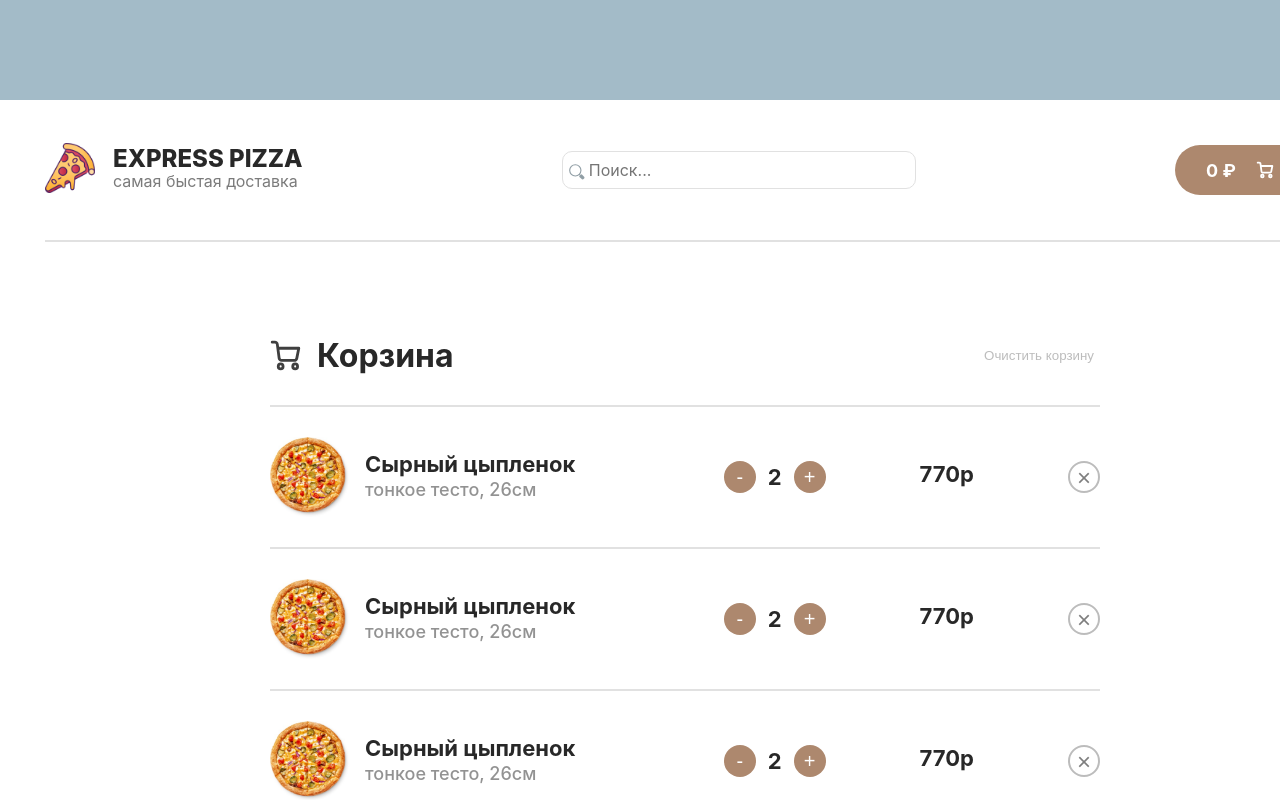
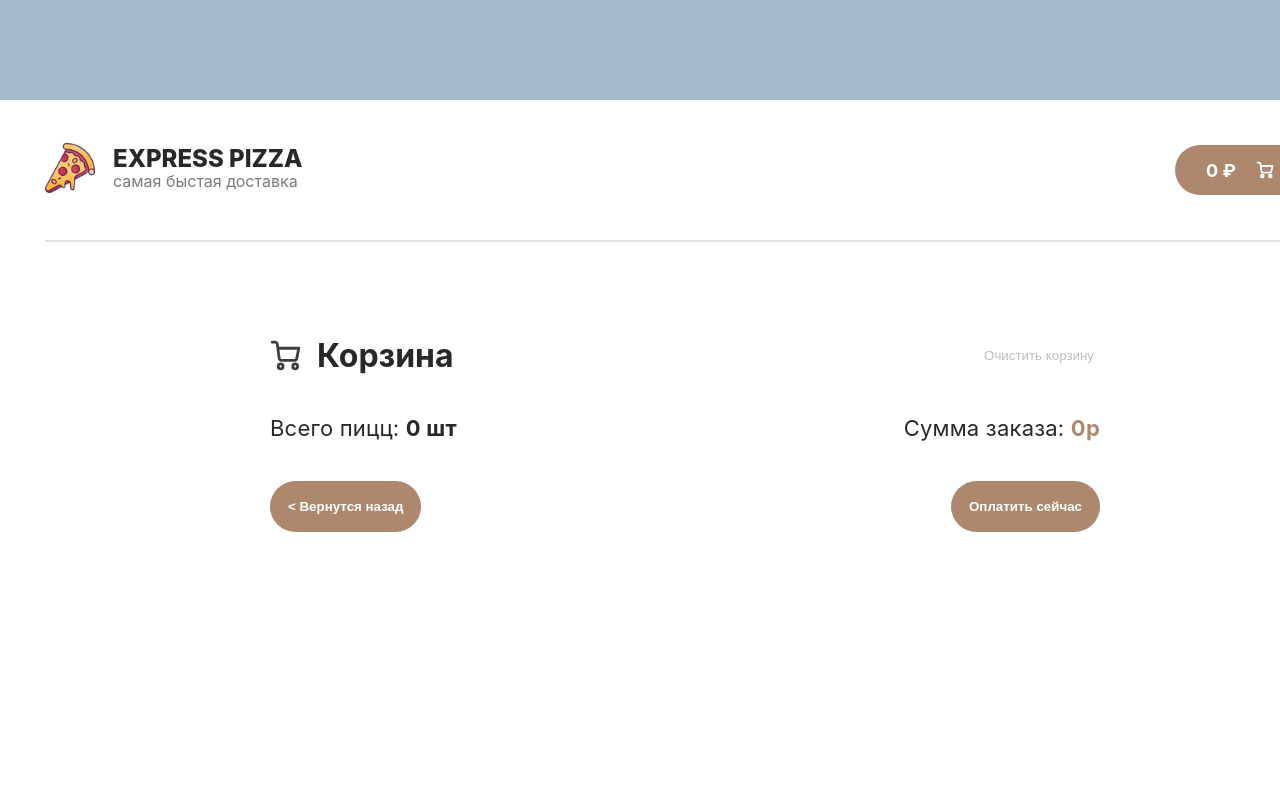
Before and after one commit to TwiDef/express-pizza, a React (Create React App) app: page /cart in a window 1280 px wide. Shown: the top 800 px of the page. Built offline with nearby package versions, Linux system fonts and the light colour scheme.

Commit message:
display pizzas on cart

```diff
--- a/src/components/cart-item/CartItem.jsx
+++ b/src/components/cart-item/CartItem.jsx
@@ -1,24 +1,34 @@
 import React from 'react';
-import pizzaItem from './../../assets/img/pizza-item.png';
+import { useSelector, useDispatch } from 'react-redux';
+import { plusItem, minusItem } from '../../redux/slices/cartSlice';
 import './CartItem.scss';
 
-const CartItem = (props) => {
+const CartItem = ({ count, id, imageUrl, price, size, title, type }) => {
+    const dispatch = useDispatch()
+
+    const onClickPlus = () => {
+        dispatch(plusItem(id))
+    }
+    const onClickMinus = () => {
+        dispatch(minusItem(id))
+    }
+
     return (
         <div className="cart-item">
             <div className="cart-item__about">
-                <img src={pizzaItem} alt="pizzalogo" className="cart-item__img" />
+                <img src={imageUrl} alt="pizzalogo" className="cart-item__img" />
                 <div className="cart-item__info">
-                    <p className="cart-item__title">Сырный цыпленок</p>
-                    <p className="cart-item__type">тонкое тесто, 26см</p>
+                    <p className="cart-item__title">{title}</p>
+                    <p className="cart-item__type">{type} тесто, 26см</p>
                 </div>
             </div>
             <div className="cart-item__set">
                 <div className='cart-item__quantity'>
-                    <button>-</button>
-                    <span className='cart-item__quantity-num'>2</span>
-                    <button>+</button>
+                    <button onClick={onClickMinus}>-</button>
+                    <span className='cart-item__quantity-num'>{count}</span>
+                    <button onClick={onClickPlus}>+</button>
                 </div>
-                <p className='cart-item__price'>770p</p>
+                <p className='cart-item__price'>{price * count}p</p>
                 <button className='cart-item__delete'>&times;</button>
             </div>
         </div>
--- a/src/components/cart-item/CartItem.scss
+++ b/src/components/cart-item/CartItem.scss
@@ -71,8 +71,11 @@
     }
 
     &__price {
+        min-width: 100px;
         font-size: 22px;
         font-weight: 700;
+        display: flex;
+        justify-content: center;
     }
 
     &__delete {
--- a/src/components/cart/Cart.jsx
+++ b/src/components/cart/Cart.jsx
@@ -1,11 +1,16 @@
 import React from 'react';
 import { Link } from 'react-router-dom';
+import { useSelector, useDispatch } from 'react-redux';
 
 import cartIcon from './../../assets/img/cart.svg';
 import CartItem from '../cart-item/CartItem';
 import './Cart.scss';
 
 const Cart = (props) => {
+    const dispatch = useDispatch()
+    const items = useSelector((state) => state.cart.items)
+    const totalPrice = useSelector((state) => state.cart.totalPrice)
+
     return (
         <div className='cart'>
             <div className="cart-header">
@@ -15,13 +20,13 @@ const Cart = (props) => {
                 </div>
                 <button className='cart-header__remove'>Очистить корзину</button>
             </div>
-            <CartItem />
-            <CartItem />
-            <CartItem />
+
+            {items.map(item => <li key={item.id}><CartItem {...item} /></li>)}
+
             <div className="cart-footer">
                 <div className="cart-footer__total">
-                    <p className="cart-footer__total-count">Всего пицц: <span>3is</span></p>
-                    <p className="cart-footer__total-price">Сумма заказа: <span>900p</span></p>
+                    <p className="cart-footer__total-count">Всего пицц: <span>{items.length} шт</span></p>
+                    <p className="cart-footer__total-price">Сумма заказа: <span>{totalPrice}p</span></p>
                 </div>
                 <div className="cart-footer__btns">
                     <Link to="/">
--- a/src/components/cart/Cart.scss
+++ b/src/components/cart/Cart.scss
@@ -5,6 +5,10 @@
     max-width: 830px;
     width: 100%;
     padding-top: 94px;
+
+    li {
+        list-style-type: none;
+    }
 
     &-header {
         display: flex;
--- a/src/components/header/Header.jsx
+++ b/src/components/header/Header.jsx
@@ -11,6 +11,8 @@ const Header = () => {
     const totalPrice = useSelector(state => state.cart.totalPrice)
     const items = useSelector(state => state.cart.items)
 
+    const totalCount = items.reduce((sum, item) => sum + item.count, 0)
+
     return (
         <div className='header'>
             <div className="header-logo">
@@ -20,13 +22,12 @@ const Header = () => {
                     <span className='header-logo__thin'>самая быстая доставка</span>
                 </div>
             </div>
-            <Search />
             <Link to="/cart" className="header-cart">
                 <div className="header-cart__wrapper">
                     <span className='header-cart__price'>{totalPrice} ₽</span>
                     <span className='header-cart__items'>
                         <img src={cartLogo} alt="cartLogo" className='header-cart__items-cartlogo' />
-                        {items.length}
+                        {totalCount}
                     </span>
                 </div>
             </Link>
--- a/src/components/pizza-card/PizzaCard.jsx
+++ b/src/components/pizza-card/PizzaCard.jsx
@@ -67,7 +67,9 @@ const PizzaCard = ({ id,
             <div className="card-footer">
                 <div className="card-footer__price">от <span>{price}p</span></div>
                 <div className="card-footer__btn">
-                    <button onClick={onClickAdd}>+ Добавить <span>{addedCount}</span></button>
+                    <button onClick={onClickAdd}>+ Добавить
+                        {addedCount > 0 && <span>{addedCount}</span>}
+                    </button>
                 </div>
             </div>
         </div>
--- a/src/redux/slices/cartSlice.js
+++ b/src/redux/slices/cartSlice.js
@@ -10,12 +10,6 @@ export const cartSlice = createSlice({
     name: 'cart',
     initialState,
     reducers: {
-        /* addItem: (state, action) => {
-            state.items.push(action.payload)
-            state.totalPrice = state.items.reduce((sum, item) => {
-                return sum + item.price
-            }, 0)
-        }, */
         addItem: (state, action) => {
             const findItem = state.items.find(item => item.id === action.payload.id)
 
@@ -28,12 +22,24 @@ export const cartSlice = createSlice({
                 })
             }
             state.totalPrice = state.items.reduce((sum, item) => {
-                return sum + item.price
+                return sum + item.price * item.count
             }, 0)
         },
         removeItem: (state, action) => {
             state.items = state.items.filter(item => item.id !== action.payload)
 
+        },
+        plusItem: (state, action) => {
+            const findItem = state.items.find(item => item.id === action.payload)
+            if (findItem) {
+                findItem.count++
+            }
+        },
+        minusItem: (state, action) => {
+            const findItem = state.items.find(item => item.id === action.payload)
+            if (findItem) {
+                findItem.count--
+            }
         },
         clearItem: (state, action) => {
             state.items = []
@@ -41,6 +47,6 @@ export const cartSlice = createSlice({
     }
 })
 
-export const { addItem, removeItem, clearItem } = cartSlice.actions
+export const { addItem, removeItem, clearItem, plusItem, minusItem } = cartSlice.actions
 
 export default cartSlice.reducer
```
